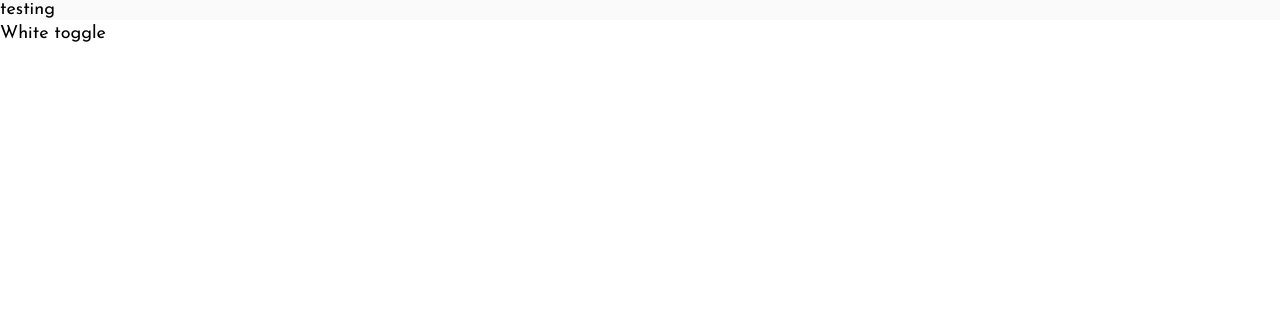
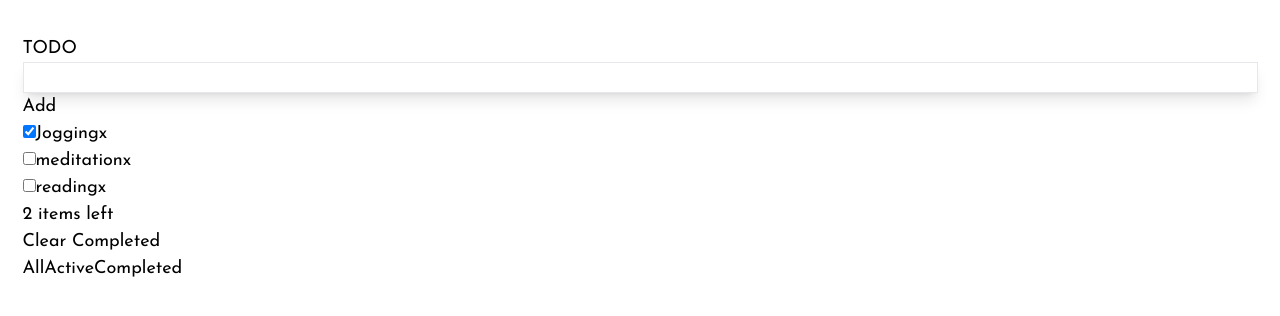
Before and after one commit to anderutan/todo-app, a React (Vite) app: page / in a window 1280 px wide. Shown: the top 316 px of the page. Built offline with nearby package versions, Linux system fonts and the light colour scheme.

Commit message:
setup app function

```diff
--- a/package.json
+++ b/package.json
@@ -11,7 +11,8 @@
   },
   "dependencies": {
     "react": "^18.2.0",
-    "react-dom": "^18.2.0"
+    "react-dom": "^18.2.0",
+    "uuid": "^10.0.0"
   },
   "devDependencies": {
     "@types/react": "^18.2.66",
--- a/src/App.tsx
+++ b/src/App.tsx
@@ -1,17 +1,56 @@
-import { useState } from 'react';
+import { useReducer, createContext } from 'react';
+import InputTask from './components/InputTask';
+import TaskList from './components/TaskList';
+import Filter from './components/Filter';
+import Header from './components/Header';
+import { filterReducer, todoReducer } from './reducer';
+import { v4 as uuidv4 } from 'uuid';
+
+const initialTodos = [
+  {
+    id: uuidv4(),
+    task: 'Jogging',
+    complete: true,
+  },
+  {
+    id: uuidv4(),
+    task: 'meditation',
+    complete: false,
+  },
+  {
+    id: uuidv4(),
+    task: 'reading',
+    complete: false,
+  },
+];
+
+export const TodoContext = createContext(undefined);
 
 function App() {
-  const [theme, setTheme] = useState(false);
-  const toggleTheme = () => {
-    setTheme(!theme);
-    document.documentElement.classList.toggle('dark');
-  };
+  const [filter, dispatchFilter] = useReducer(filterReducer, 'ALL');
+  const [todos, dispatchTodos] = useReducer(todoReducer, initialTodos);
+
+  const filterTodos = todos.filter((todo) => {
+    if (filter === 'ALL') {
+      return true;
+    } else if (filter === 'ACTIVE' && !todo.complete) {
+      return true;
+    } else if (filter === 'COMPLETE' && todo.complete) {
+      return true;
+    }
+  });
 
   return (
-    <>
-      <h1 className='bg-bg-1 dark:bg-bg-1-d dark:text-white'>testing</h1>
-      <button onClick={toggleTheme}>{theme ? 'Dark' : 'White'} toggle</button>
-    </>
+    <main className=''>
+      <section className='px-5 py-8'>
+        <TodoContext.Provider value={dispatchTodos}>
+          <Header />
+          <InputTask />
+          <TaskList todos={filterTodos} />
+          <Filter dispatch={dispatchFilter} />
+        </TodoContext.Provider>
+      </section>
+    </main>
   );
 }
 
--- /dev/null
+++ b/src/components/Filter.tsx
@@ -0,0 +1,31 @@
+import React from 'react';
+
+type Props = {};
+
+const Filter = ({ dispatch }: Props) => {
+  const handleShowAll = () => {
+    dispatch({ type: 'SHOW_ALL' });
+  };
+  const handleShowActive = () => {
+    dispatch({ type: 'SHOW_ACTIVE' });
+  };
+  const handleShowComplete = () => {
+    dispatch({ type: 'SHOW_COMPLETE' });
+  };
+
+  return (
+    <div>
+      <button type='button' onClick={handleShowAll}>
+        All
+      </button>
+      <button type='button' onClick={handleShowActive}>
+        Active
+      </button>
+      <button type='button' onClick={handleShowComplete}>
+        Completed
+      </button>
+    </div>
+  );
+};
+
+export default Filter;
--- /dev/null
+++ b/src/components/Header.tsx
@@ -0,0 +1,27 @@
+import sunIcon from '../assets/icon-sun.svg';
+import moonIcon from '../assets/icon-moon.svg';
+import { useState } from 'react';
+
+const Header = () => {
+  const [theme, setTheme] = useState(false);
+
+  const toggleTheme = () => {
+    setTheme(!theme);
+    document.documentElement.classList.toggle('dark');
+  };
+
+  return (
+    <div className='flex justify-between items-center'>
+      <h1>TODO</h1>
+      <button onClick={toggleTheme}>
+        {theme ? (
+          <img src={sunIcon} alt='Light Theme Toggle Button' />
+        ) : (
+          <img src={moonIcon} alt='Dark Theme Toggle Button' />
+        )}
+      </button>
+    </div>
+  );
+};
+
+export default Header;
--- /dev/null
+++ b/src/components/InputTask.tsx
@@ -0,0 +1,35 @@
+import { useState, useContext } from 'react';
+import { TodoContext } from '../App';
+import { v4 as uuidv4 } from 'uuid';
+
+const InputTask = () => {
+  const [task, setTask] = useState('');
+  const dispatch = useContext(TodoContext);
+
+  const handleChangeInput = (e) => {
+    setTask(e.target.value);
+  };
+
+  const handleSubmit = (e) => {
+    if (task) {
+      dispatch({ type: 'ADD_TODO', id: uuidv4(), task });
+    }
+
+    setTask('');
+    e.preventDefault();
+  };
+
+  return (
+    <form onSubmit={handleSubmit}>
+      <input
+        type='text'
+        value={task}
+        onChange={handleChangeInput}
+        className='w-full border shadow-lg px-3 py-1'
+      />
+      <button type='submit'>Add</button>
+    </form>
+  );
+};
+
+export default InputTask;
--- /dev/null
+++ b/src/components/ListCard.tsx
@@ -0,0 +1,36 @@
+import { useContext } from 'react';
+import { TodoContext } from '../App';
+
+interface todo {
+  id: string;
+  task: string;
+  complete: boolean;
+}
+
+const ListCard = ({ todo }: todo) => {
+  const dispatch = useContext(TodoContext);
+  const handleChangeCheckbox = () => {
+    dispatch({
+      type: todo.complete ? 'UNDO_TODO' : 'DO_TODO',
+      id: todo.id,
+    });
+  };
+
+  const handleRemove = () => {
+    dispatch({ type: 'REMOVE_TODO', id: todo.id });
+  };
+
+  return (
+    <li>
+      <input
+        type='checkbox'
+        checked={todo.complete}
+        onChange={handleChangeCheckbox}
+      />
+      <label>{todo.task}</label>
+      <button onClick={handleRemove}>x</button>
+    </li>
+  );
+};
+
+export default ListCard;
--- /dev/null
+++ b/src/components/TaskList.tsx
@@ -0,0 +1,37 @@
+import ListCard from './ListCard';
+import { TodoContext } from '../App';
+import { useContext } from 'react';
+
+interface todo {
+  id: string;
+  task: string;
+  complete: boolean;
+}
+
+interface Props {
+  todos: todo[];
+}
+
+const TaskList = ({ todos }: Props) => {
+  const dispatch = useContext(TodoContext);
+  const handleClearBtn = () => {
+    dispatch({ type: 'REMOVE_COMPLETED' });
+  };
+  return (
+    <section>
+      <ul>
+        {todos.map((todo) => (
+          <ListCard todo={todo} key={todo.id} dispatch={dispatch} />
+        ))}
+        <div>
+          <p>{todos.filter((todo) => !todo.complete).length} items left</p>
+          <button type='button' onClick={handleClearBtn}>
+            Clear Completed
+          </button>
+        </div>
+      </ul>
+    </section>
+  );
+};
+
+export default TaskList;
--- /dev/null
+++ b/src/reducer.ts
@@ -0,0 +1,45 @@
+export const filterReducer = (state, action) => {
+  switch (action.type) {
+    case 'SHOW_ALL':
+      return 'ALL';
+    case 'SHOW_ACTIVE':
+      return 'ACTIVE';
+    case 'SHOW_COMPLETE':
+      return 'COMPLETE';
+    default:
+      throw new Error();
+  }
+};
+
+export const todoReducer = (state, action) => {
+  switch (action.type) {
+    case 'DO_TODO':
+      return state.map((todo) => {
+        if (todo.id === action.id) {
+          return { ...todo, complete: true };
+        } else {
+          return todo;
+        }
+      });
+    case 'UNDO_TODO':
+      return state.map((todo) => {
+        if (todo.id === action.id) {
+          return { ...todo, complete: false };
+        } else {
+          return todo;
+        }
+      });
+    case 'ADD_TODO':
+      return state.concat({
+        task: action.task,
+        id: action.id,
+        complete: false,
+      });
+    case 'REMOVE_TODO':
+      return state.filter((todo) => todo.id !== action.id);
+    case 'REMOVE_COMPLETED':
+      return state.filter((todo) => !todo.complete);
+    default:
+      throw new Error();
+  }
+};
```
Also changed, not shown: 1 other file (tests, documents, lock files or other folders).
